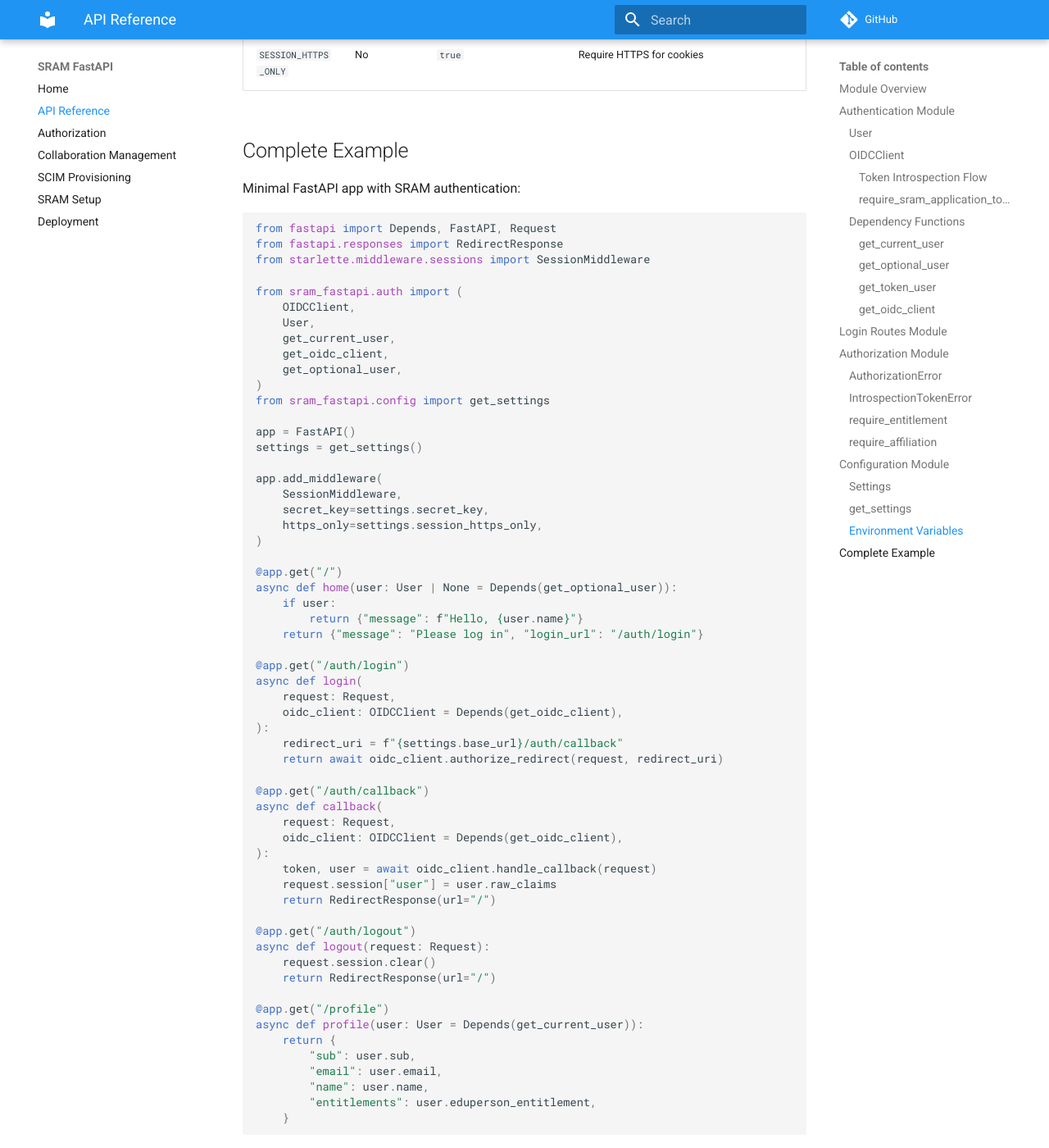
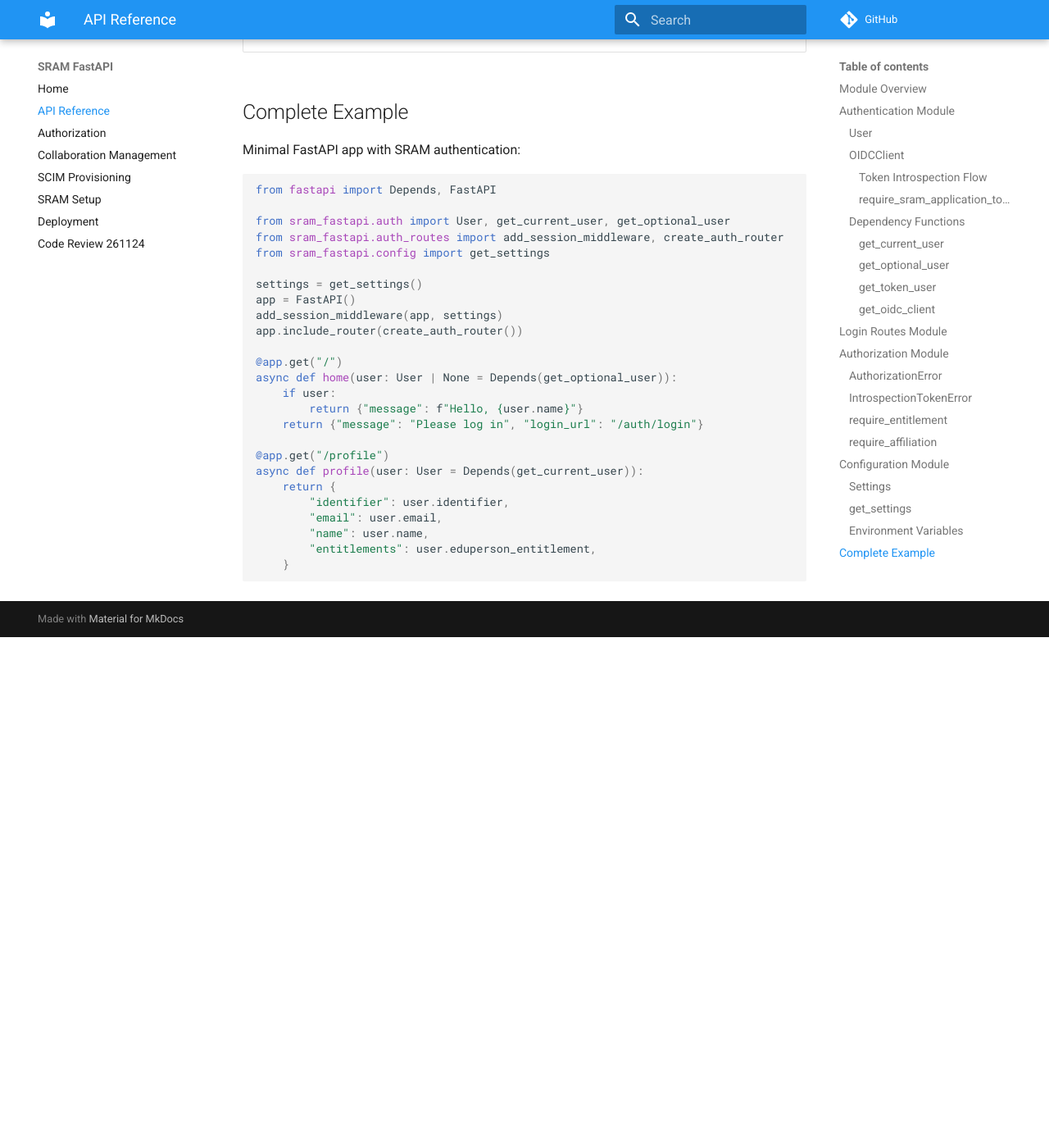
Before and after one commit to sorenwacker/sram-fastapi, an MkDocs documentation site: the page built from docs/api-reference.md, in a window 1280 px wide and 1400 px high, scrolled down 9650 px. Shown: the whole window at 82% size. Built offline with MkDocs 1.6.1 and Material for MkDocs 9.7.7, drawn with Linux system fonts in a browser that asks for light colours; comment, search, counter and statistics services are not loaded; after the commit the page ends 10427 px from its top, so only the background shows below that; some of the changed text lies outside the part shown.

Commit message:
Replace API examples that still hand-wrote the login routes and used sub, and list the review in the docs (#51)

````diff
--- a/docs/api-reference.md
+++ b/docs/api-reference.md
@@ -165,19 +165,15 @@ curl -H "Authorization: Bearer <access_token>" https://your-app/api/data
 Returns the `OIDCClient` of the current application. The client, the SCIM push store (`get_scim_store`) and the service group index (`get_service_group_index`) are kept on `app.state` and created on first use, one per application; there are no module-level instances, so two applications in one process, or a test with other settings, do not share them. Tests replace them through `app.dependency_overrides`.
 
 ```python
-from fastapi import Depends, Request
+from fastapi import Depends
 from sram_fastapi.auth import OIDCClient, get_oidc_client
-from sram_fastapi.config import get_settings
 
-@app.get("/auth/login")
-async def login(
-    request: Request,
-    oidc_client: OIDCClient = Depends(get_oidc_client),
-):
-    settings = get_settings()
-    redirect_uri = f"{settings.base_url}/auth/callback"
-    return await oidc_client.authorize_redirect(request, redirect_uri)
+@app.get("/token-info")
+async def token_info(token: str, oidc_client: OIDCClient = Depends(get_oidc_client)):
+    return await oidc_client.introspect_token(token)
 ```
+
+Login, callback and logout are provided by `sram_fastapi.auth_routes`; an application does not write them itself.
 
 ## Login Routes Module
 
@@ -419,27 +415,16 @@ async def info(settings: Settings = Depends(get_settings)):
 Minimal FastAPI app with SRAM authentication:
 
 ```python
-from fastapi import Depends, FastAPI, Request
-from fastapi.responses import RedirectResponse
-from starlette.middleware.sessions import SessionMiddleware
+from fastapi import Depends, FastAPI
 
-from sram_fastapi.auth import (
-    OIDCClient,
-    User,
-    get_current_user,
-    get_oidc_client,
-    get_optional_user,
-)
+from sram_fastapi.auth import User, get_current_user, get_optional_user
+from sram_fastapi.auth_routes import add_session_middleware, create_auth_router
 from sram_fastapi.config import get_settings
 
+settings = get_settings()
 app = FastAPI()
-settings = get_settings()
-
-app.add_middleware(
-    SessionMiddleware,
-    secret_key=settings.secret_key,
-    https_only=settings.session_https_only,
-)
+add_session_middleware(app, settings)
+app.include_router(create_auth_router())
 
 @app.get("/")
 async def home(user: User | None = Depends(get_optional_user)):
@@ -447,32 +432,10 @@ async def home(user: User | None = Depends(get_optional_user)):
         return {"message": f"Hello, {user.name}"}
     return {"message": "Please log in", "login_url": "/auth/login"}
 
-@app.get("/auth/login")
-async def login(
-    request: Request,
-    oidc_client: OIDCClient = Depends(get_oidc_client),
-):
-    redirect_uri = f"{settings.base_url}/auth/callback"
-    return await oidc_client.authorize_redirect(request, redirect_uri)
-
-@app.get("/auth/callback")
-async def callback(
-    request: Request,
-    oidc_client: OIDCClient = Depends(get_oidc_client),
-):
-    token, user = await oidc_client.handle_callback(request)
-    request.session["user"] = user.raw_claims
-    return RedirectResponse(url="/")
-
-@app.get("/auth/logout")
-async def logout(request: Request):
-    request.session.clear()
-    return RedirectResponse(url="/")
-
 @app.get("/profile")
 async def profile(user: User = Depends(get_current_user)):
     return {
-        "sub": user.sub,
+        "identifier": user.identifier,
         "email": user.email,
         "name": user.name,
         "entitlements": user.eduperson_entitlement,
--- a/mkdocs.yml
+++ b/mkdocs.yml
@@ -16,6 +16,7 @@ nav:
   - SCIM Provisioning: scim-provisioning.md
   - SRAM Setup: sram-setup.md
   - Deployment: deployment.md
+  - Code Review 261124: REVIEW.md
 
 markdown_extensions:
   - tables
````
